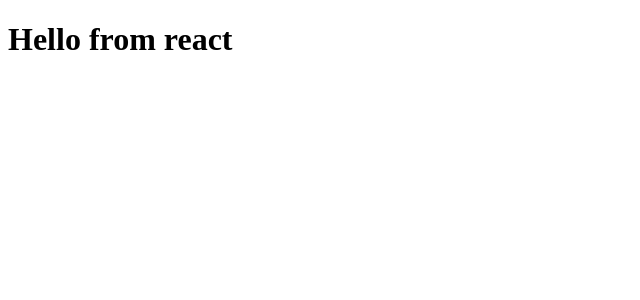
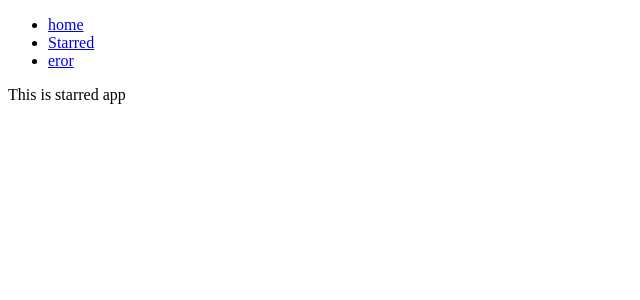
Before and after one commit to mohammadauf/BoxOffice, a React (Create React App) app: page /starred in a window 1280 px wide. Shown: the top 300 px of the page, without its empty margins (0-640 px from the left). Built offline with nearby package versions, Linux system fonts and the light colour scheme.

Commit message:
adding componet and pages

```diff
--- a/src/App.js
+++ b/src/App.js
@@ -1,11 +1,27 @@
-import React from 'react'
+import React from "react";
+import Home from "./Pages/Home";
+import Starred from "./Pages/Starred";
+import Error from "./Pages/Error";
+import Nav from "./Component/Nav";
+import { Switch, Route } from "react-router";
 
 const App = () => {
   return (
-    <div>
-      <h1>Hello from react</h1>
-    </div>
-  )
-}
+    <>
+      <Nav />
+      <Switch>
+        <Route exact path="/">
+          <Home />
+        </Route>
+        <Route exact path="/starred">
+          <Starred />
+        </Route>
+        <Route>
+          <Error />
+        </Route>
+      </Switch>
+    </>
+  );
+};
 
-export default App
+export default App;
--- /dev/null
+++ b/src/Component/Nav.js
@@ -0,0 +1,25 @@
+import React from "react";
+import { Link } from "react-router-dom";
+
+const LINKS = [
+  { to: "/", text: "home" },
+  { to: "/starred", text: "Starred" },
+  { to: "/error", text: "eror" },
+];
+const Nav = () => {
+  return (
+    <>
+      <ul>
+        {LINKS.map((links) => {
+          return (
+            <li>
+              <Link to={links.to}>{links.text}</Link>
+            </li>
+          );
+        })}
+      </ul>
+    </>
+  );
+};
+
+export default Nav;
--- /dev/null
+++ b/src/Pages/Error.js
@@ -0,0 +1,7 @@
+import React from "react";
+
+const Error = () => {
+  return <><h1>404 Not found</h1></>;
+};
+
+export default Error;
--- a/src/Pages/Home.js
+++ b/src/Pages/Home.js
@@ -0,0 +1,10 @@
+import React from "react";
+const Home = () => {
+  return (
+    <>
+      this is home page
+    </>
+  );
+};
+
+export default Home;
--- /dev/null
+++ b/src/Pages/Starred.js
@@ -0,0 +1,7 @@
+import React from "react";
+
+const Starred = () => {
+  return <> This is starred app</>;
+};
+
+export default Starred;
```
